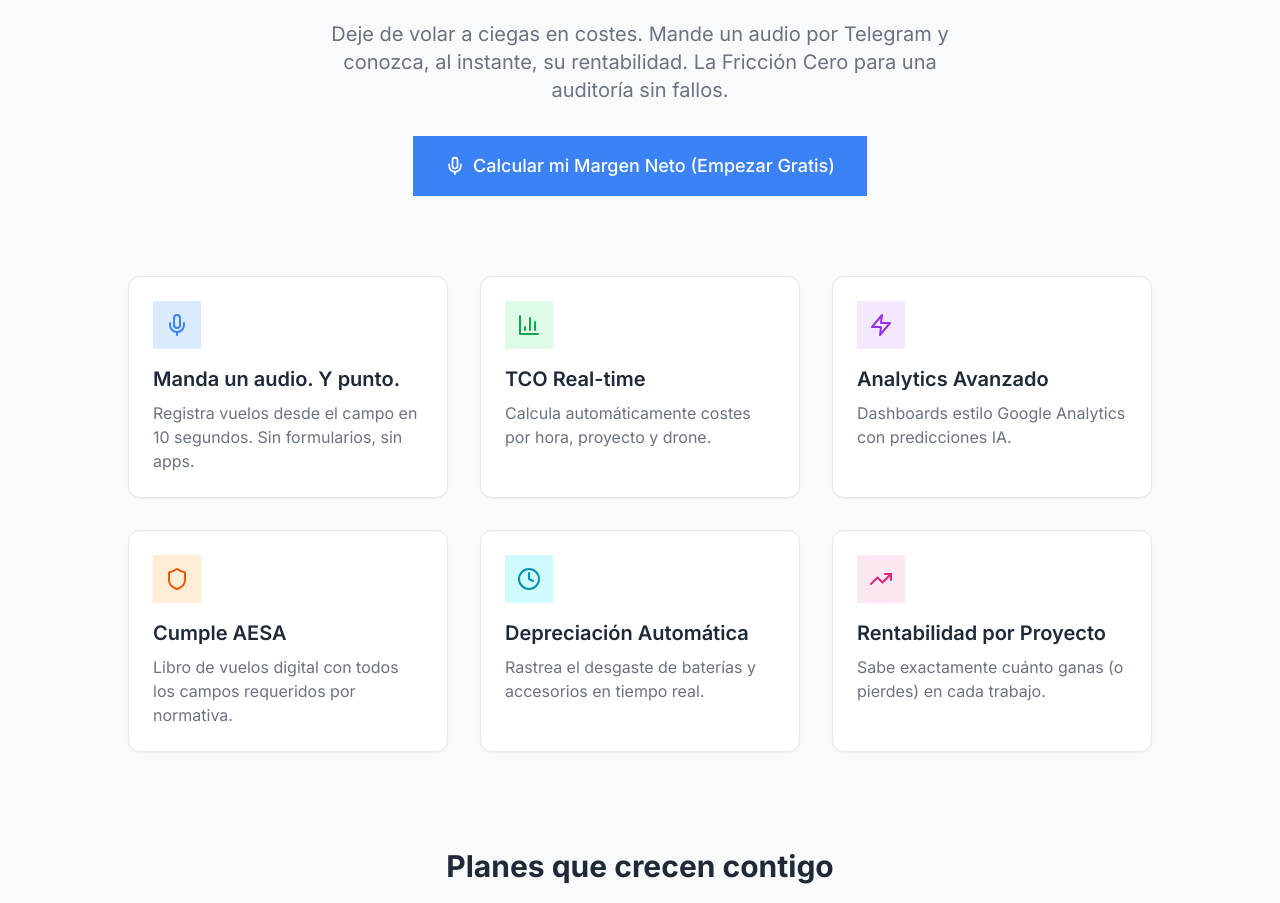
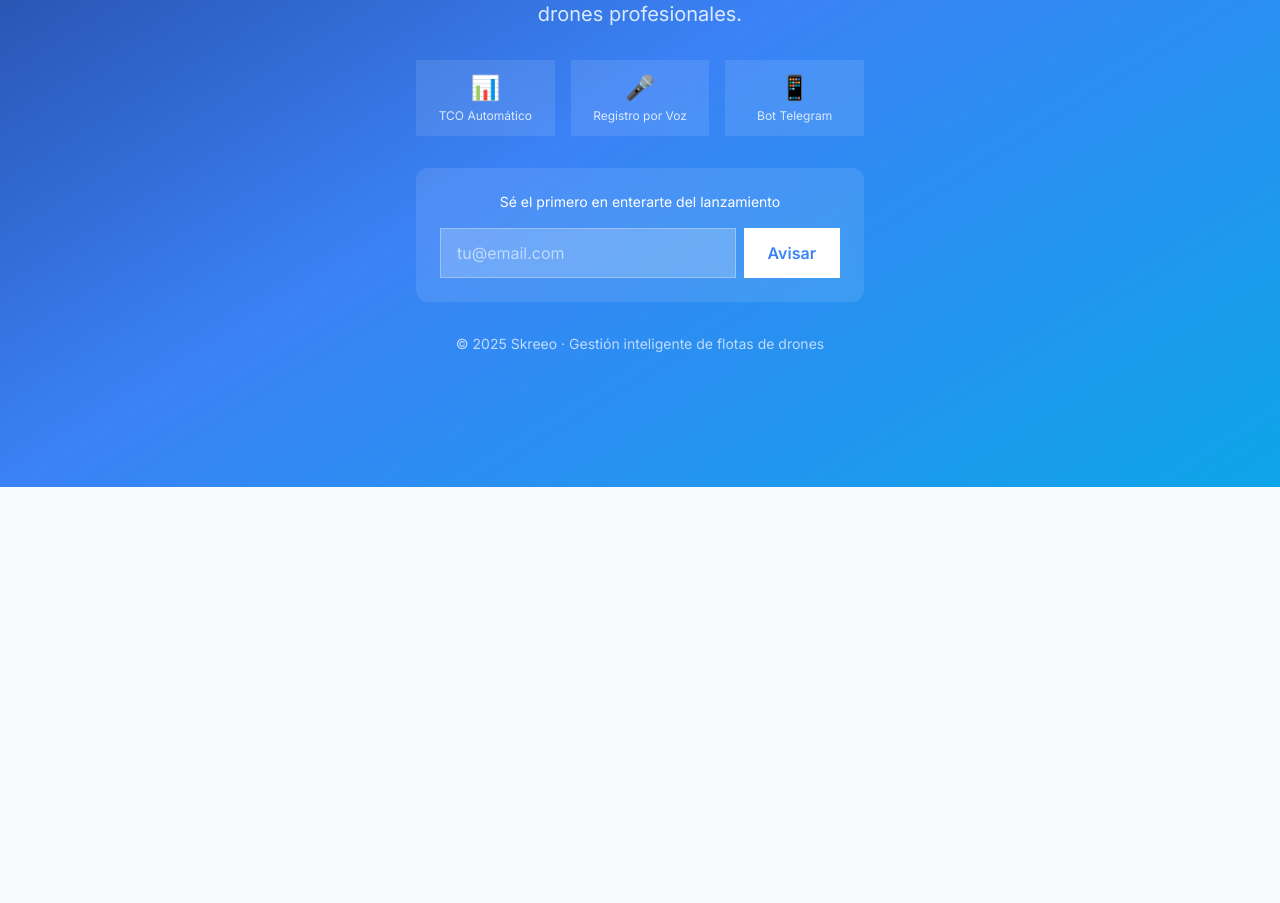
Before and after one commit to pogane2011/skreeo-57, a Next.js app: page / in a window 1280 px wide. Shown: the part 378-1281 px from the top of the page. After the commit the page ends 865 px from the top, so only its background shows below. Built offline with nearby package versions, Linux system fonts and the light colour scheme.

Commit message:
Update page.tsx

```diff
--- a/src/app/page.tsx
+++ b/src/app/page.tsx
@@ -1,36 +1,147 @@
 'use client';
 
+import { useState, useEffect } from 'react';
+import { useRouter, useSearchParams } from 'next/navigation';
+
+// CONFIGURACIÓN: Cambia esto a false cuando quieras abrir la web al público
+const MAINTENANCE_MODE = true;
+const SECRET_KEY = 'skreeo2025'; // URL: skreeo.com?access=skreeo2025
+
+export default function HomePage() {
+  const [hasAccess, setHasAccess] = useState(false);
+  const [email, setEmail] = useState('');
+  const [submitted, setSubmitted] = useState(false);
+  const [loading, setLoading] = useState(true);
+  const router = useRouter();
+  const searchParams = useSearchParams();
+
+  useEffect(() => {
+    // Verificar si tiene acceso por URL o localStorage
+    const urlAccess = searchParams.get('access');
+    const storedAccess = localStorage.getItem('skreeo_access');
+
+    if (urlAccess === SECRET_KEY || storedAccess === SECRET_KEY) {
+      localStorage.setItem('skreeo_access', SECRET_KEY);
+      setHasAccess(true);
+    }
+    setLoading(false);
+  }, [searchParams]);
+
+  // Si no está en modo mantenimiento o tiene acceso, mostrar la web real
+  if (!MAINTENANCE_MODE || hasAccess) {
+    return <MainWebsite />;
+  }
+
+  if (loading) {
+    return (
+      <div className="min-h-screen bg-[#F8FAFC] flex items-center justify-center">
+        <div className="w-8 h-8 border-4 border-[#3B82F6] border-t-transparent rounded-full animate-spin" />
+      </div>
+    );
+  }
+
+  // Página de Coming Soon
+  return (
+    <div className="min-h-screen bg-gradient-to-br from-[#1E3A8A] via-[#3B82F6] to-[#0EA5E9] flex items-center justify-center p-4">
+      <div className="max-w-md w-full text-center">
+        {/* Logo */}
+        <div className="mb-8">
+          <img
+            src="/LogoSkreeo.png"
+            alt="Skreeo"
+            className="h-16 mx-auto mb-6 brightness-0 invert"
+          />
+        </div>
+
+        {/* Mensaje */}
+        <h1 className="text-4xl font-bold text-white mb-4">
+          Estamos despegando 🚁
+        </h1>
+        <p className="text-xl text-blue-100 mb-8">
+          Algo grande está llegando para los pilotos de drones profesionales.
+        </p>
+
+        {/* Features preview */}
+        <div className="grid grid-cols-3 gap-4 mb-8">
+          <div className="bg-white/10 backdrop-blur rounded-lg p-3">
+            <div className="text-2xl mb-1">📊</div>
+            <p className="text-xs text-blue-100">TCO Automático</p>
+          </div>
+          <div className="bg-white/10 backdrop-blur rounded-lg p-3">
+            <div className="text-2xl mb-1">🎤</div>
+            <p className="text-xs text-blue-100">Registro por Voz</p>
+          </div>
+          <div className="bg-white/10 backdrop-blur rounded-lg p-3">
+            <div className="text-2xl mb-1">📱</div>
+            <p className="text-xs text-blue-100">Bot Telegram</p>
+          </div>
+        </div>
+
+        {/* Formulario de email */}
+        {!submitted ? (
+          <div className="bg-white/10 backdrop-blur rounded-xl p-6">
+            <p className="text-white text-sm mb-4">
+              Sé el primero en enterarte del lanzamiento
+            </p>
+            <div className="flex gap-2">
+              <input
+                type="email"
+                value={email}
+                onChange={(e) => setEmail(e.target.value)}
+                placeholder="tu@email.com"
+                className="flex-1 px-4 py-3 rounded-lg bg-white/20 border border-white/30 text-white placeholder-blue-200 focus:outline-none focus:ring-2 focus:ring-white/50"
+              />
+              <button
+                onClick={() => {
+                  if (email) {
+                    // Aquí podrías guardar el email en Supabase
+                    setSubmitted(true);
+                  }
+                }}
+                className="px-6 py-3 bg-white text-[#3B82F6] font-semibold rounded-lg hover:bg-blue-50 transition-colors"
+              >
+                Avisar
+              </button>
+            </div>
+          </div>
+        ) : (
+          <div className="bg-white/10 backdrop-blur rounded-xl p-6">
+            <p className="text-white">
+              ✅ ¡Perfecto! Te avisaremos cuando lancemos.
+            </p>
+          </div>
+        )}
+
+        {/* Footer */}
+        <p className="text-blue-200 text-sm mt-8">
+          © 2025 Skreeo · Gestión inteligente de flotas de drones
+        </p>
+      </div>
+    </div>
+  );
+}
+
+// ============================================
+// LA WEB REAL (se muestra cuando tienes acceso)
+// ============================================
 import Link from 'next/link';
 import { Mic, BarChart3, Zap, Shield, Clock, TrendingUp } from 'lucide-react';
 
-export default function HomePage() {
+function MainWebsite() {
   return (
     <div className="min-h-screen bg-[#F8FAFC]">
       {/* Navbar */}
       <nav className="sticky top-0 z-50 bg-white border-b border-[#E5E7EB]">
         <div className="container mx-auto px-4">
           <div className="flex items-center justify-between h-16">
-            {/* Logo */}
             <Link href="/" className="flex items-center">
-              <img
-                src="/LogoSkreeo.png"
-                alt="Skreeo"
-                className="h-8"
-              />
+              <img src="/LogoSkreeo.png" alt="Skreeo" className="h-8" />
             </Link>
-
-            {/* Nav Links */}
             <div className="flex items-center gap-4">
-              <Link
-                href="/login"
-                className="text-[#6B7280] hover:text-[#1F2937] font-medium transition-colors"
-              >
+              <Link href="/login" className="text-[#6B7280] hover:text-[#1F2937] font-medium transition-colors">
                 Iniciar Sesión
               </Link>
-              <Link
-                href="/register"
-                className="bg-[#3B82F6] hover:bg-[#2563EB] text-white px-4 py-2 rounded-lg font-medium transition-colors"
-              >
+              <Link href="/register" className="bg-[#3B82F6] hover:bg-[#2563EB] text-white px-4 py-2 rounded-lg font-medium transition-colors">
                 Empezar Gratis
               </Link>
             </div>
@@ -50,7 +161,6 @@ export default function HomePage() {
             Deje de volar a ciegas en costes. Mande un audio por Telegram y conozca,
             al instante, su rentabilidad. La Fricción Cero para una auditoría sin fallos.
           </p>
-          <div className="flex items-center justify-center gap-4">
           <Link
             href="/register"
             className="inline-flex items-center gap-2 bg-[#3B82F6] hover:bg-[#2563EB] text-white px-8 py-4 rounded-lg font-medium text-lg transition-colors"
@@ -59,85 +169,36 @@ export default function HomePage() {
             Calcular mi Margen Neto (Empezar Gratis)
           </Link>
         </div>
-        </div>
 
-        {/* Features Grid */}
+        {/* Features */}
         <div className="grid md:grid-cols-3 gap-8 mt-20 max-w-5xl mx-auto">
           <div className="bg-white p-6 rounded-xl shadow-sm border border-[#E5E7EB]">
             <div className="h-12 w-12 rounded-lg bg-blue-100 flex items-center justify-center mb-4">
               <Mic className="h-6 w-6 text-[#3B82F6]" />
             </div>
             <h3 className="text-xl font-semibold text-[#1F2937] mb-2">Manda un audio. Y punto.</h3>
-            <p className="text-[#6B7280]">
-              Registra vuelos desde el campo en 10 segundos. Sin formularios, sin apps.
-            </p>
+            <p className="text-[#6B7280]">Registra vuelos desde el campo en 10 segundos.</p>
           </div>
-
           <div className="bg-white p-6 rounded-xl shadow-sm border border-[#E5E7EB]">
             <div className="h-12 w-12 rounded-lg bg-green-100 flex items-center justify-center mb-4">
               <BarChart3 className="h-6 w-6 text-green-600" />
             </div>
             <h3 className="text-xl font-semibold text-[#1F2937] mb-2">TCO Real-time</h3>
-            <p className="text-[#6B7280]">
-              Calcula automáticamente costes por hora, proyecto y drone.
-            </p>
+            <p className="text-[#6B7280]">Calcula automáticamente costes por hora, proyecto y drone.</p>
           </div>
-
           <div className="bg-white p-6 rounded-xl shadow-sm border border-[#E5E7EB]">
             <div className="h-12 w-12 rounded-lg bg-purple-100 flex items-center justify-center mb-4">
               <Zap className="h-6 w-6 text-purple-600" />
             </div>
             <h3 className="text-xl font-semibold text-[#1F2937] mb-2">Analytics Avanzado</h3>
-            <p className="text-[#6B7280]">
-              Dashboards estilo Google Analytics con predicciones IA.
-            </p>
+            <p className="text-[#6B7280]">Dashboards estilo Google Analytics con predicciones IA.</p>
           </div>
         </div>
 
-        {/* Second row of features */}
-        <div className="grid md:grid-cols-3 gap-8 mt-8 max-w-5xl mx-auto">
-          <div className="bg-white p-6 rounded-xl shadow-sm border border-[#E5E7EB]">
-            <div className="h-12 w-12 rounded-lg bg-orange-100 flex items-center justify-center mb-4">
-              <Shield className="h-6 w-6 text-orange-600" />
-            </div>
-            <h3 className="text-xl font-semibold text-[#1F2937] mb-2">Cumple AESA</h3>
-            <p className="text-[#6B7280]">
-              Libro de vuelos digital con todos los campos requeridos por normativa.
-            </p>
-          </div>
-
-          <div className="bg-white p-6 rounded-xl shadow-sm border border-[#E5E7EB]">
-            <div className="h-12 w-12 rounded-lg bg-cyan-100 flex items-center justify-center mb-4">
-              <Clock className="h-6 w-6 text-cyan-600" />
-            </div>
-            <h3 className="text-xl font-semibold text-[#1F2937] mb-2">Depreciación Automática</h3>
-            <p className="text-[#6B7280]">
-              Rastrea el desgaste de baterías y accesorios en tiempo real.
-            </p>
-          </div>
-
-          <div className="bg-white p-6 rounded-xl shadow-sm border border-[#E5E7EB]">
-            <div className="h-12 w-12 rounded-lg bg-pink-100 flex items-center justify-center mb-4">
-              <TrendingUp className="h-6 w-6 text-pink-600" />
-            </div>
-            <h3 className="text-xl font-semibold text-[#1F2937] mb-2">Rentabilidad por Proyecto</h3>
-            <p className="text-[#6B7280]">
-              Sabe exactamente cuánto ganas (o pierdes) en cada trabajo.
-            </p>
-          </div>
-        </div>
-
-        {/* Pricing Preview */}
+        {/* Pricing */}
         <div className="mt-24 max-w-4xl mx-auto text-center">
-          <h2 className="text-3xl font-bold text-[#1F2937] mb-4">
-            Planes que crecen contigo
-          </h2>
-          <p className="text-[#6B7280] mb-12">
-            Desde pilotos freelance hasta flotas empresariales
-          </p>
-
+          <h2 className="text-3xl font-bold text-[#1F2937] mb-12">Planes que crecen contigo</h2>
           <div className="grid md:grid-cols-3 gap-6">
-            {/* Plan Despegue */}
             <div className="bg-white p-6 rounded-xl shadow-sm border border-[#E5E7EB]">
               <h3 className="text-lg font-semibold text-[#1F2937]">DESPEGUE</h3>
               <div className="mt-4 mb-6">
@@ -151,9 +212,7 @@ export default function HomePage() {
                 <li>✓ 1 dron con TCO</li>
               </ul>
             </div>
-
-            {/* Plan Operador */}
-            <div className="bg-[#3B82F6] p-6 rounded-xl shadow-lg border-2 border-[#2563EB] transform scale-105">
+            <div className="bg-[#3B82F6] p-6 rounded-xl shadow-lg transform scale-105">
               <span className="bg-white text-[#3B82F6] text-xs font-bold px-2 py-1 rounded-full">POPULAR</span>
               <h3 className="text-lg font-semibold text-white mt-2">OPERADOR</h3>
               <div className="mt-4 mb-6">
@@ -167,8 +226,6 @@ export default function HomePage() {
                 <li>✓ 3 drones con TCO</li>
               </ul>
             </div>
-
-            {/* Plan Controlador */}
             <div className="bg-white p-6 rounded-xl shadow-sm border border-[#E5E7EB]">
               <h3 className="text-lg font-semibold text-[#1F2937]">CONTROLADOR</h3>
               <div className="mt-4 mb-6">
@@ -183,13 +240,6 @@ export default function HomePage() {
               </ul>
             </div>
           </div>
-
-          <Link
-            href="/pricing"
-            className="inline-block mt-8 text-[#3B82F6] hover:text-[#2563EB] font-medium"
-          >
-            Ver comparativa completa →
-          </Link>
         </div>
       </main>
 
@@ -200,7 +250,6 @@ export default function HomePage() {
           <div className="flex items-center gap-6">
             <Link href="/terms" className="hover:text-[#1F2937]">Términos</Link>
             <Link href="/privacy" className="hover:text-[#1F2937]">Privacidad</Link>
-            <Link href="/contact" className="hover:text-[#1F2937]">Contacto</Link>
           </div>
         </div>
       </footer>
```
Lines whose indentation alone changed are shown as unchanged.
